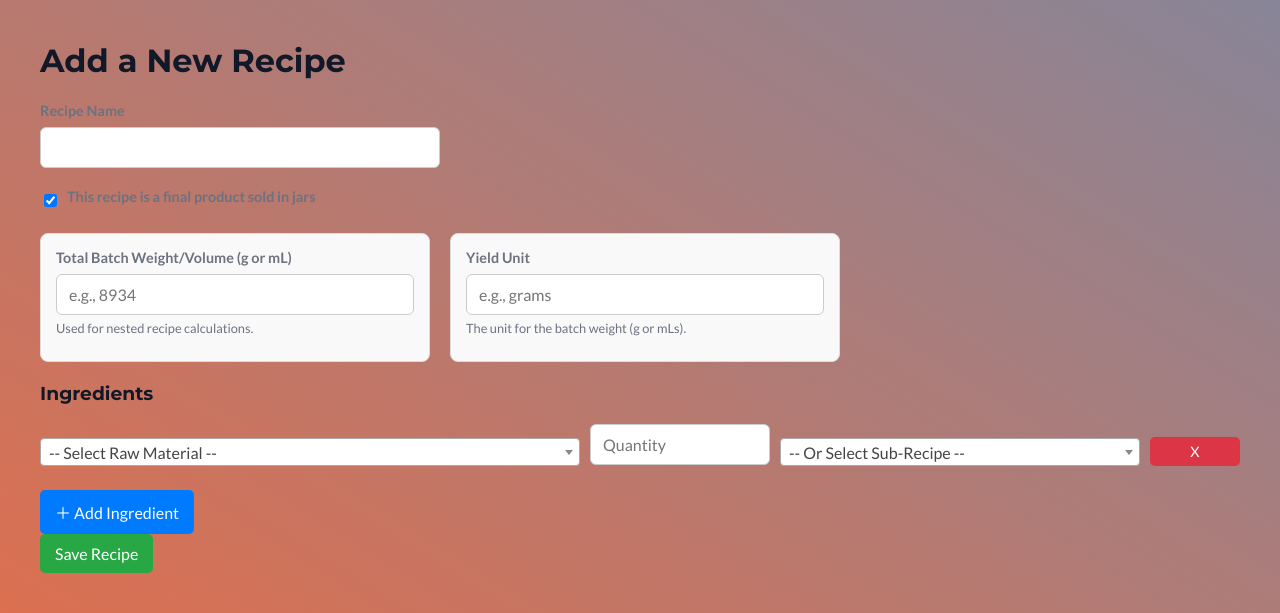
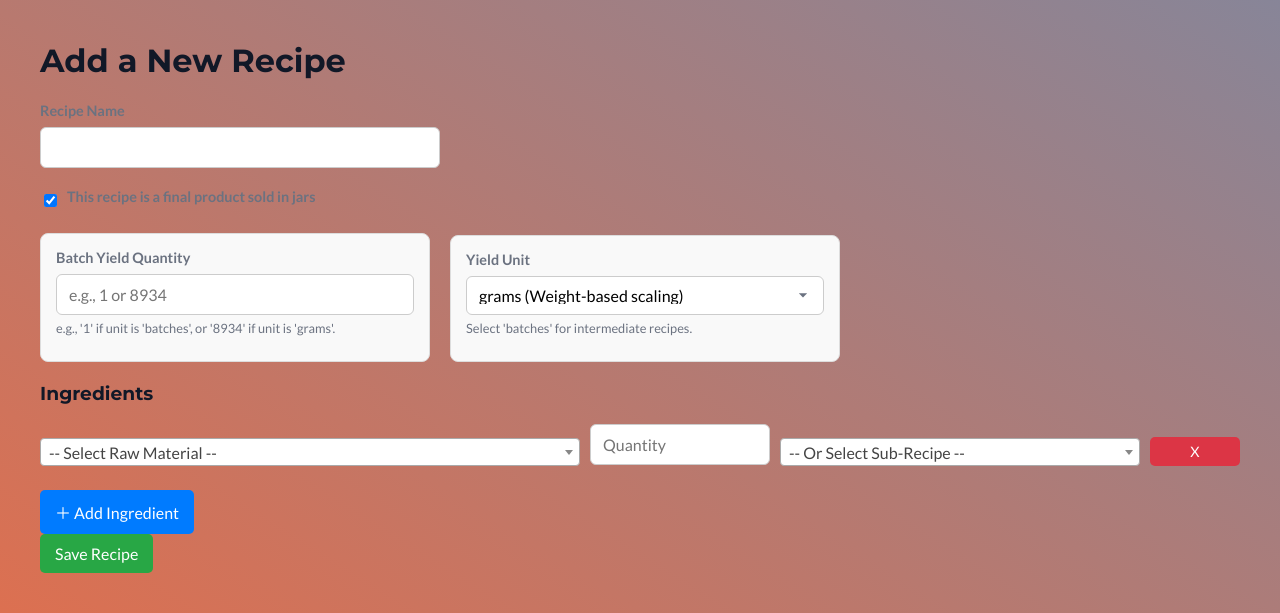
Before and after one commit to ATrapenard/Bliss_Analytics_Dashboard, a Flask app: page /new in a window 1280 px wide. Shown: the part 58-671 px from the top of the page. Run offline with Flask 3, Linux system fonts and the light colour scheme; data that the repository does not hold is empty; some libraries are stand-ins or nearby versions.

Commit message:
Fixed batch unit logic to scale properly and also fixed recipe forms to not disable either option for safe database update

```diff
--- a/app.py
+++ b/app.py
@@ -41,14 +41,16 @@ def get_base_ingredients(recipe_id, conn):
 
                 if sub_recipe_yield_row:
                     yield_qty = sub_recipe_yield_row.get('yield_quantity')
-                    yield_unit = sub_recipe_yield_row.get('yield_unit')
+                    yield_unit = sub_recipe_yield_row.get('yield_unit') # Can be 'grams', 'mLs', 'batches'
 
                     if yield_unit in ('grams', 'mLs'):
                         # Use weight/volume ratio logic if yield_qty is valid
                         if yield_qty and float(yield_qty) != 0:
                             scaling_ratio = float(ing['quantity']) / float(yield_qty)
+                        # else: (if yield 0 or null, ratio remains 1.0 - might need review)
                     elif yield_unit == 'batches':
-                        # Use direct batch scaling logic
+                        # Use direct batch scaling logic (e.g., 1 "batch" of base, 0.5 "batch")
+                        # The quantity of the ingredient IS the scaling ratio
                         scaling_ratio = float(ing['quantity'])
                     # If yield_unit is null or something else, default ratio of 1.0 is used
 
@@ -86,15 +88,21 @@ def home():
         all_base_ingredients = []
         inventory_levels = {}
         with conn.cursor(cursor_factory=DictCursor) as cur:
+            # 1. Get count of active WIP batches
             cur.execute("SELECT COUNT(id) as count FROM wip_batches WHERE status = 'In Progress';")
             dashboard_data['wip_batches_count'] = cur.fetchone()['count']
+
+            # 2. Get count of open purchase orders
             cur.execute("SELECT COUNT(id) as count FROM purchase_orders WHERE status = 'Placed' OR status = 'Shipped';")
             dashboard_data['open_pos_count'] = cur.fetchone()['count']
+
+            # 3. Calculate Low Stock Items
             cur.execute("SELECT id, name, unit, quantity_on_hand, quantity_allocated FROM inventory_items;");
             for item in cur.fetchall():
                 inventory_levels[item['id']] = {
                     'available': float(item.get('quantity_on_hand', 0)) - float(item.get('quantity_allocated', 0))
                 }
+
             cur.execute("""
                 SELECT p.recipe_id, p.jars_per_batch, SUM(sm.min_jars) as total_jars
                 FROM stock_minimums sm
@@ -104,6 +112,7 @@ def home():
                 GROUP BY p.recipe_id, p.jars_per_batch;
             """)
             products_to_make = cur.fetchall()
+
             for prod in products_to_make:
                 batches_needed = math.ceil(float(prod['total_jars']) / float(prod['jars_per_batch']))
                 base_ingredients_one_batch = get_base_ingredients(prod['recipe_id'], conn)
@@ -111,23 +120,28 @@ def home():
                     scaled_ing = dict(ing)
                     scaled_ing['quantity'] = float(scaled_ing['quantity']) * batches_needed
                     all_base_ingredients.append(scaled_ing)
+
             totals_needed = defaultdict(lambda: {'total_needed': 0})
             for ing in all_base_ingredients:
                 inv_item_id = ing.get('inventory_item_id')
                 if inv_item_id:
                     totals_needed[inv_item_id]['total_needed'] += float(ing.get('quantity', 0))
+
             low_stock_count = 0
             for inv_id, needed_data in totals_needed.items():
                 available = inventory_levels.get(inv_id, {'available': 0})['available']
                 net_needed = needed_data['total_needed'] - available
                 if net_needed > 0:
                     low_stock_count += 1
+
             dashboard_data['low_stock_count'] = low_stock_count
+
     except psycopg2.Error as e:
         flash(f"Error fetching dashboard data: {e}", "error")
         print(f"DB Error fetching dashboard data: {e}")
     finally:
         if conn: conn.close()
+
     return render_template('index.html', dashboard_data=dashboard_data)
 
 @app.route('/recipes')
@@ -174,37 +188,55 @@ def create_recipe():
             recipe_name = request.form['recipe_name']; yield_quantity = request.form.get('yield_quantity') or None; yield_unit = request.form.get('yield_unit') or None; is_sold_product = 'is_sold_product' in request.form
             cur.execute('INSERT INTO recipes (name, yield_quantity, yield_unit, is_sold_product) VALUES (%s, %s, %s, %s) RETURNING id;',(recipe_name, yield_quantity, yield_unit, is_sold_product)); recipe_id = cur.fetchone()[0]
             inventory_item_ids = request.form.getlist('inventory_item_id'); quantities = request.form.getlist('quantity'); sub_recipe_ids = request.form.getlist('sub_recipe_id')
+
             if not (len(quantities) == len(inventory_item_ids) == len(sub_recipe_ids)):
                 flash("Form data inconsistency.", "error"); raise ValueError("Form list lengths mismatch")
+
             for i in range(len(quantities)):
                 inventory_item_id = inventory_item_ids[i] if inventory_item_ids[i] else None; sub_recipe_id = sub_recipe_ids[i] if sub_recipe_ids[i] else None; quantity_str = quantities[i]
                 if not inventory_item_id and not sub_recipe_id: flash(f"Row {i+1} skipped.", "warning"); continue
                 if inventory_item_id and sub_recipe_id: flash(f"Row {i+1} skipped.", "warning"); continue
+
                 try:
-                    quantity_val = float(quantity_str) if quantity_str else 0;
+                    quantity_val = float(quantity_str) if quantity_str else 0
                     if quantity_val <= 0: flash(f"Quantity row {i+1} invalid. Row skipped.", "warning"); continue
                 except ValueError: flash(f"Invalid quantity row {i+1}. Row skipped.", "warning"); continue
-                item_name = None; item_unit = None
+
+                item_name = None; item_unit = None; item_data = None; sub_recipe_data = None
                 if inventory_item_id:
                     cur.execute("SELECT name, unit FROM inventory_items WHERE id = %s;", (inventory_item_id,))
                     item_data = cur.fetchone()
-                    if item_data: item_name, item_unit = item_data
+                    if item_data:
+                        item_name, item_unit = item_data
                 elif sub_recipe_id:
                     cur.execute("SELECT name FROM recipes WHERE id = %s;", (sub_recipe_id,))
                     sub_recipe_data = cur.fetchone()
-                    if sub_recipe_data: item_name = sub_recipe_data[0]; item_unit = 'batch'
+                    if sub_recipe_data:
+                        item_name = sub_recipe_data[0]
+                        item_unit = 'batch'
+
                 cur.execute("""INSERT INTO ingredients (recipe_id, inventory_item_id, sub_recipe_id, quantity, name, unit) VALUES (%s, %s, %s, %s, %s, %s);""", (recipe_id, inventory_item_id, sub_recipe_id, quantity_val, item_name, item_unit))
-        conn.commit(); flash("Recipe created successfully!", "success"); return redirect(url_for('recipe_dashboard'))
+
+        conn.commit()
+        flash("Recipe created successfully!", "success")
+        return redirect(url_for('recipe_dashboard'))
+
     except (psycopg2.Error, ValueError) as e:
-        if conn: conn.rollback(); flash(f"Error creating recipe: {e}", "error"); print(f"Error creating recipe: {e}")
+        if conn: conn.rollback()
+        flash(f"Error creating recipe: {e}", "error")
+        print(f"Error creating recipe: {e}")
         recipes = []; inventory_items = []; conn_err = None
         try:
             conn_err = get_db_connection()
-            with conn_err.cursor(cursor_factory=DictCursor) as cur_err: cur_err.execute("SELECT id, name FROM recipes ORDER BY name;"); recipes = cur_err.fetchall(); cur_err.execute("SELECT id, name, unit FROM inventory_items ORDER BY name;"); inventory_items = cur_err.fetchall()
-        except psycopg2.Error as fetch_e: flash(f"Error fetching form data: {fetch_e}", "error")
+            with conn_err.cursor(cursor_factory=DictCursor) as cur_err:
+                cur_err.execute("SELECT id, name FROM recipes ORDER BY name;"); recipes = cur_err.fetchall()
+                cur_err.execute("SELECT id, name, unit FROM inventory_items ORDER BY name;"); inventory_items = cur_err.fetchall()
+        except psycopg2.Error as fetch_e:
+            flash(f"Error fetching form data after failed save: {fetch_e}", "error")
         finally:
              if conn_err: conn_err.close()
         return render_template('add_recipe.html', recipes=recipes, inventory_items=inventory_items)
+
     finally:
         if conn: conn.close()
 
@@ -218,7 +250,9 @@ def edit_recipe_form(recipe_id):
             cur.execute('SELECT * FROM ingredients WHERE recipe_id = %s;', (recipe_id,)); ingredients = cur.fetchall()
             cur.execute("SELECT id, name FROM recipes ORDER BY name;"); all_recipes = cur.fetchall()
             cur.execute("SELECT id, name, unit FROM inventory_items ORDER BY name;"); inventory_items = cur.fetchall()
-    except psycopg2.Error as e: flash(f"Error fetching data: {e}", "error"); print(f"DB Error edit recipe form {recipe_id}: {e}"); return redirect(url_for('recipe_dashboard'))
+    except psycopg2.Error as e:
+        flash(f"Error fetching data: {e}", "error"); print(f"DB Error edit recipe form {recipe_id}: {e}")
+        return redirect(url_for('recipe_dashboard'))
     finally:
          if conn: conn.close()
     return render_template('edit_recipe.html', recipe=recipe, ingredients=ingredients, recipes=all_recipes, inventory_items=inventory_items)
@@ -231,18 +265,23 @@ def update_recipe(recipe_id):
             new_name = request.form['recipe_name']; yield_quantity = request.form.get('yield_quantity') or None; yield_unit = request.form.get('yield_unit') or None; is_sold_product = 'is_sold_product' in request.form
             cur.execute('UPDATE recipes SET name = %s, yield_quantity = %s, yield_unit = %s, is_sold_product = %s WHERE id = %s;', (new_name, yield_quantity, yield_unit, is_sold_product, recipe_id))
             inventory_item_ids = request.form.getlist('inventory_item_id'); quantities = request.form.getlist('quantity'); sub_recipe_ids = request.form.getlist('sub_recipe_id')
+
             if not (len(quantities) == len(inventory_item_ids) == len(sub_recipe_ids)):
                 flash("Form data inconsistency.", "error"); raise ValueError("Form list lengths mismatch")
+
             cur.execute('DELETE FROM ingredients WHERE recipe_id = %s;', (recipe_id,))
+
             for i in range(len(quantities)):
                 inventory_item_id = inventory_item_ids[i] if inventory_item_ids[i] else None; sub_recipe_id = sub_recipe_ids[i] if sub_recipe_ids[i] else None; quantity_str = quantities[i]
                 if not inventory_item_id and not sub_recipe_id: flash(f"Row {i+1} skipped.", "warning"); continue
                 if inventory_item_id and sub_recipe_id: flash(f"Row {i+1} skipped.", "warning"); continue
+
                 try:
-                    quantity_val = float(quantity_str) if quantity_str else 0;
+                    quantity_val = float(quantity_str) if quantity_str else 0
                     if quantity_val <= 0: flash(f"Quantity row {i+1} invalid. Row skipped.", "warning"); continue
                 except ValueError: flash(f"Invalid quantity row {i+1}. Row skipped.", "warning"); continue
-                item_name = None; item_unit = None
+
+                item_name = None; item_unit = None; item_data = None; sub_recipe_data = None
                 if inventory_item_id:
                     cur.execute("SELECT name, unit FROM inventory_items WHERE id = %s;", (inventory_item_id,))
                     item_data = cur.fetchone()
@@ -251,11 +290,20 @@ def update_recipe(recipe_id):
                 elif sub_recipe_id:
                     cur.execute("SELECT name FROM recipes WHERE id = %s;", (sub_recipe_id,))
                     sub_recipe_data = cur.fetchone()
-                    if sub_recipe_data: item_name = sub_recipe_data[0]; item_unit = 'batch'
+                    if sub_recipe_data:
+                        item_name = sub_recipe_data[0]
+                        item_unit = 'batch'
+
                 cur.execute("""INSERT INTO ingredients (recipe_id, inventory_item_id, sub_recipe_id, quantity, name, unit) VALUES (%s, %s, %s, %s, %s, %s);""", (recipe_id, inventory_item_id, sub_recipe_id, quantity_val, item_name, item_unit))
-        conn.commit(); flash("Recipe updated successfully!", "success"); return redirect(url_for('recipe_dashboard'))
+
+        conn.commit()
+        flash("Recipe updated successfully!", "success")
+        return redirect(url_for('recipe_dashboard'))
+
     except (psycopg2.Error, ValueError) as e:
-        if conn: conn.rollback(); flash(f"Error updating recipe: {e}", "error"); print(f"DB Error update recipe {recipe_id}: {e}")
+        if conn: conn.rollback()
+        flash(f"Error updating recipe: {e}", "error")
+        print(f"DB Error updating recipe {recipe_id}: {e}")
         return redirect(url_for('edit_recipe_form', recipe_id=recipe_id))
     finally:
         if conn: conn.close()
@@ -1069,5 +1117,6 @@ def po_delete(po_id):
     return redirect(url_for('purchase_orders_page'))
 # --- END PURCHASE ORDER ROUTES ---
 
+
 if __name__ == '__main__':
     app.run(debug=True)
--- a/templates/add_recipe.html
+++ b/templates/add_recipe.html
@@ -11,8 +11,8 @@
         .checkbox-container { display: flex; align-items: center; margin-bottom: 20px; }
         .remove-btn { padding: 6px 10px; font-size: 0.9em; }
         .ingredient-row label { display: none; }
-        .ingredient-row .select2-container { width: 100% !important; } /* Ensure Select2 fits */
-         /* Flash message styles */
+        .ingredient-row .select2-container { width: 100% !important; }
+        /* Flash message styles */
         .flash-error { background-color: #f8d7da; color: #721c24; padding: 10px; border: 1px solid #f5c6cb; border-radius: 5px; margin-bottom: 15px; }
         .flash-success { background-color: #d4edda; color: #155724; padding: 10px; border: 1px solid #c3e6cb; border-radius: 5px; margin-bottom: 15px; }
         .flash-warning { background-color: #fff3cd; color: #856404; padding: 10px; border: 1px solid #ffeeba; border-radius: 5px; margin-bottom: 15px; }
@@ -20,6 +20,7 @@
 
     <h1>Add a New Recipe</h1>
 
+     <!-- Display Flash Messages -->
     {% with messages = get_flashed_messages(with_categories=true) %}
         {% if messages %}
             {% for category, message in messages %}
@@ -41,20 +42,23 @@
 
         <div class="form-grid">
             <div class="yield-section">
-                <label for="yield_quantity">Total Batch Weight/Volume (g or mL)</label>
-                <input type="number" step="any" id="yield_quantity" name="yield_quantity" placeholder="e.g., 8934">
-                <small>Used for nested recipe calculations.</small>
+                <label for="yield_quantity">Batch Yield Quantity</label>
+                <input type="number" step="any" id="yield_quantity" name="yield_quantity" placeholder="e.g., 1 or 8934">
+                <small>e.g., '1' if unit is 'batches', or '8934' if unit is 'grams'.</small>
             </div>
             <div class="yield-section">
                 <label for="yield_unit">Yield Unit</label>
-                <input type="text" id="yield_unit" name="yield_unit" placeholder="e.g., grams">
-                <small>The unit for the batch weight (g or mLs).</small>
+                <select id="yield_unit" name="yield_unit">
+                    <option value="grams">grams (Weight-based scaling)</option>
+                    <option value="mLs">mLs (Volume-based scaling)</option>
+                    <option value="batches">batches (Batch-based scaling)</option>
+                </select>
+                <small>Select 'batches' for intermediate recipes.</small>
             </div>
         </div>
 
         <h3>Ingredients</h3>
-        <div id="ingredients-container">
-            </div>
+        <div id="ingredients-container"></div>
 
         <button type="button" class="add-btn" onclick="addIngredient()">＋ Add Ingredient</button>
         <br>
@@ -108,24 +112,16 @@
              $(invSelect).on('change', function(e) {
                  if ($(this).val()) { // If raw material is selected
                      $(subSelect).val('').trigger('change'); // Clear sub-recipe value
-                     // $(subSelect).prop('disabled', true); // REMOVED disable
                  }
-                 // else { $(subSelect).prop('disabled', false); } // REMOVED enable
-                  // $(subSelect).select2({ theme: "default" }); // Re-init might not be needed now
              });
 
              $(subSelect).on('change', function(e) {
                  if ($(this).val()) { // If sub-recipe is selected
                      $(invSelect).val('').trigger('change'); // Clear raw material value
-                     // $(invSelect).prop('disabled', true); // REMOVED disable
                  }
-                 // else { $(invSelect).prop('disabled', false); } // REMOVED enable
-                 // $(invSelect).select2({ theme: "default" }); // Re-init might not be needed now
              });
 
-             // Ensure initial state is correct (in case of browser back button)
-             if ($(invSelect).val()) { $(subSelect).prop('disabled', true); }
-             if ($(subSelect).val()) { $(invSelect).prop('disabled', true); }
+             // ALL "prop('disabled', true)" lines are now GONE.
         }
 
         document.addEventListener('DOMContentLoaded', () => {
```
Also changed, not shown: templates/edit_recipe.html (+24 -35 lines).
